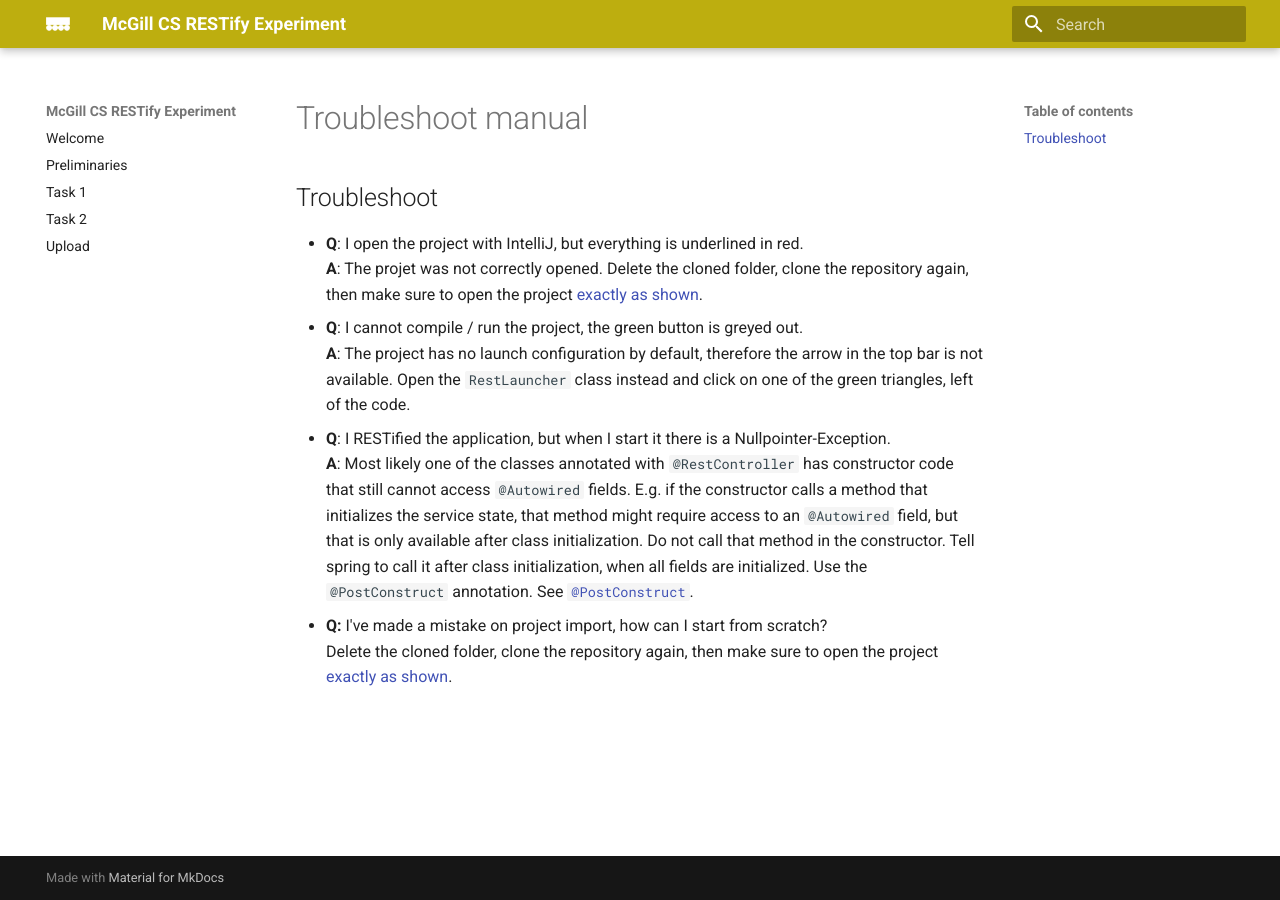
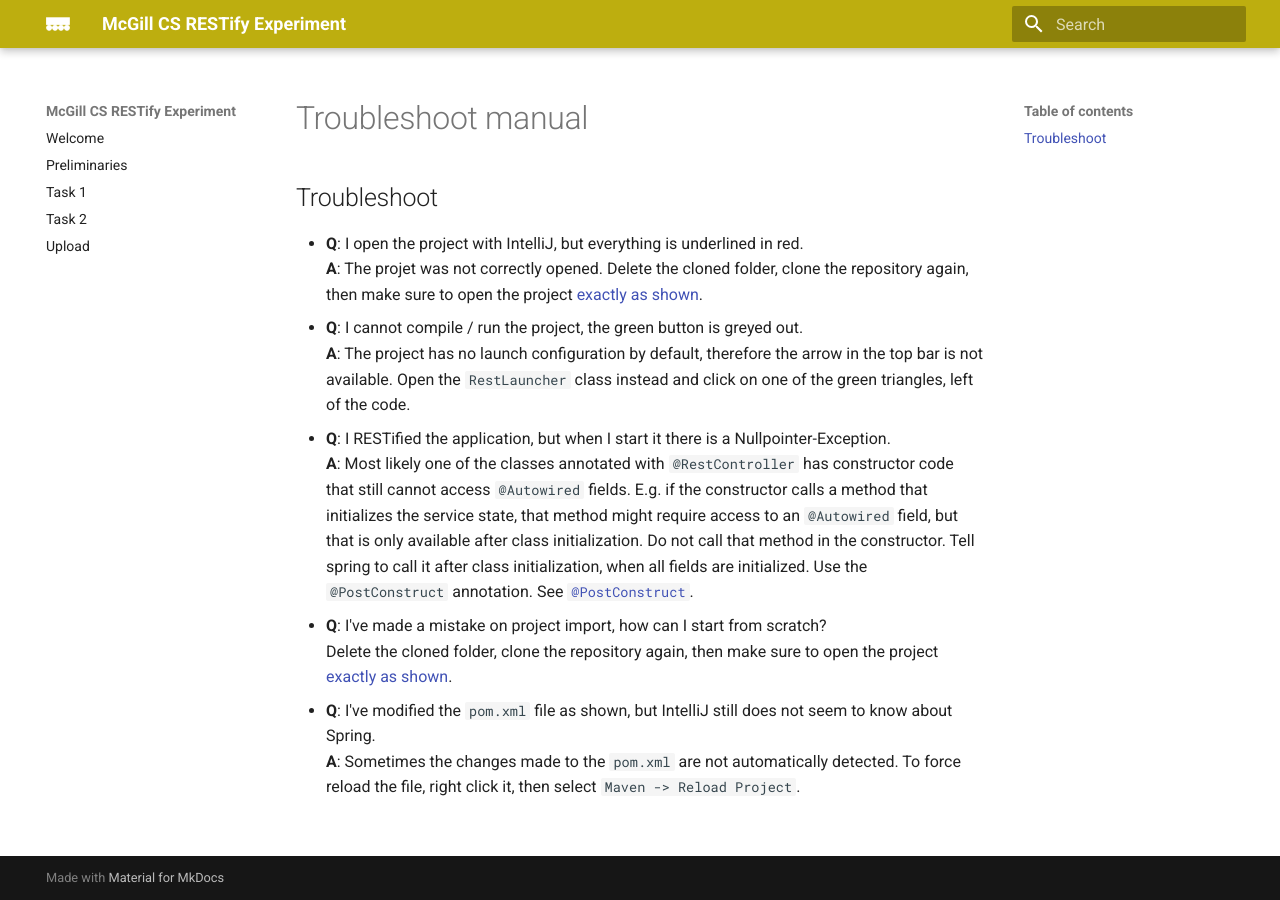
Before and after one commit to m5c/RestifyParticipantInstructions, an MkDocs documentation site: the page built from docs/troubleshoot-manual.md, in a window 1280 px wide. Built offline with MkDocs 1.6.1 and Material for MkDocs 9.7.7, drawn with Linux system fonts in a browser that asks for light colours.

Commit message:
added instructions for manual maven reload

````diff
--- a/docs/troubleshoot-manual.md
+++ b/docs/troubleshoot-manual.md
@@ -6,5 +6,7 @@
 **A**: The project has no launch configuration by default, therefore the arrow in the top bar is not available. Open the ```RestLauncher``` class instead and click on one of the green triangles, left of the code.
  * **Q**: I RESTified the application, but when I start it there is a Nullpointer-Exception.
 **A**: Most likely one of the classes annotated with ```@RestController``` has constructor code that still cannot access ```@Autowired``` fields. E.g. if the constructor calls a method that initializes the service state, that method might require access to an ```@Autowired``` field, but that is only available after class initialization. Do not call that method in the constructor. Tell spring to call it after class initialization, when all fields are initialized. Use the ```@PostConstruct``` annotation. See [```@PostConstruct```](#beans-and-singletons).
- * **Q:** I've made a mistake on project import, how can I start from scratch?
+ * **Q**: I've made a mistake on project import, how can I start from scratch?
 Delete the cloned folder, clone the repository again, then make sure to open the project [exactly as shown](#loading-legacy-sources-into-ide).
+ * **Q**: I've modified the ```pom.xml``` file as shown, but IntelliJ still does not seem to know about Spring.
+**A**: Sometimes the changes made to the ```pom.xml``` are not automatically detected. To force reload the file, right click it, then select ```Maven -> Reload Project```.
````
Also changed, not shown: docs/task1.md (+5 -4 lines), docs/zoo-manual.md (+2 -1 lines).
